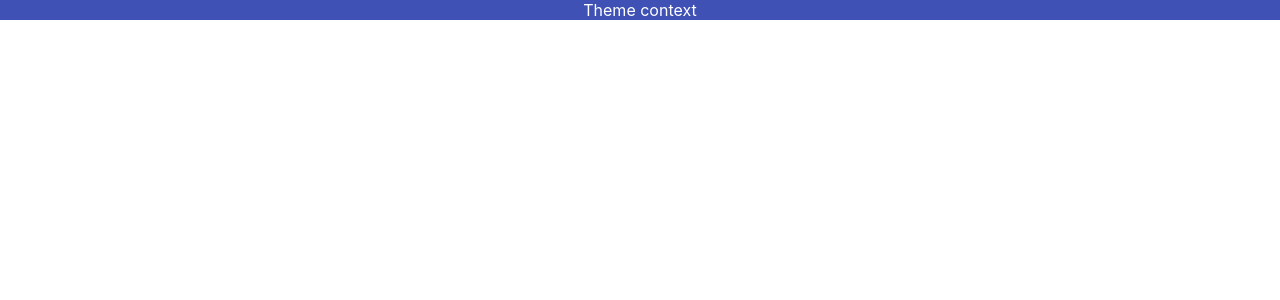
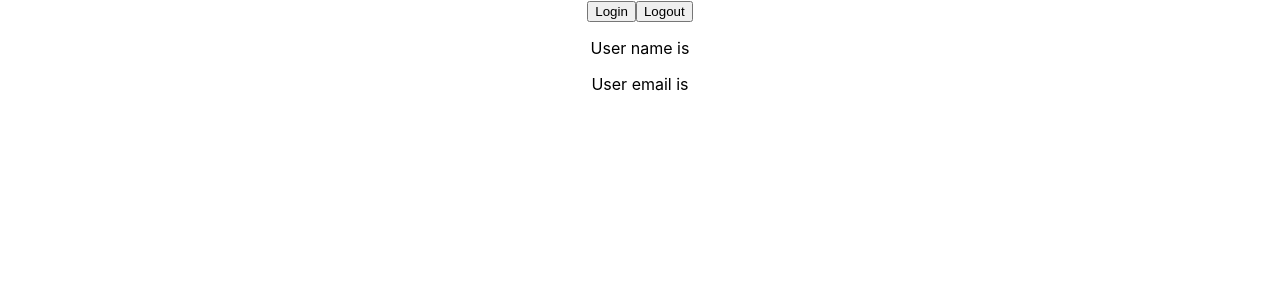
Before and after one commit to Radexman/react-typescript-demo, a React (Create React App) app: page / in a window 1280 px wide. Shown: the top 300 px of the page. Built offline with nearby package versions, Linux system fonts and the light colour scheme.

Commit message:
useContext Future Value

```diff
--- a/src/App.tsx
+++ b/src/App.tsx
@@ -1,13 +1,13 @@
 import './App.css';
-import { ThemeContextProvider } from './components/context/ThemeContext';
-import Box from './components/context/Box';
+import { UserContextProvider } from './components/context/UserContext';
+import User from './components/context/User';
 
 function App() {
 	return (
 		<div className='App'>
-			<ThemeContextProvider>
-				<Box />
-			</ThemeContextProvider>
+			<UserContextProvider>
+				<User />
+			</UserContextProvider>
 		</div>
 	);
 }
--- /dev/null
+++ b/src/components/context/User.tsx
@@ -0,0 +1,32 @@
+import { useContext } from 'react';
+import { UserContext } from './UserContext';
+
+const User = () => {
+	const userContext = useContext(UserContext);
+
+	const handleLogin = () => {
+		if (userContext) {
+			userContext.setUser({
+				name: 'Emilia',
+				email: 'emilia@gmail.com',
+			});
+		}
+	};
+
+	const handleLogout = () => {
+		if (userContext) {
+			userContext.setUser(null);
+		}
+	};
+
+	return (
+		<div>
+			<button onClick={handleLogin}>Login</button>
+			<button onClick={handleLogout}>Logout</button>
+			<p>User name is {userContext.user?.name}</p>
+			<p>User email is {userContext.user?.email}</p>
+		</div>
+	);
+};
+
+export default User;
--- /dev/null
+++ b/src/components/context/UserContext.tsx
@@ -0,0 +1,23 @@
+import { useState, createContext, ReactNode } from 'react';
+
+type UserContextProviderProps = {
+	children: ReactNode;
+};
+
+export type AuthUser = {
+	name: string;
+	email: string;
+};
+
+type UserContextType = {
+	user: AuthUser | null;
+	setUser: React.Dispatch<React.SetStateAction<AuthUser | null>>;
+};
+
+export const UserContext = createContext({} as UserContextType);
+
+export const UserContextProvider = ({ children }: UserContextProviderProps) => {
+	const [user, setUser] = useState<AuthUser | null>(null);
+
+	return <UserContext.Provider value={{ user, setUser }}>{children}</UserContext.Provider>;
+};
```
